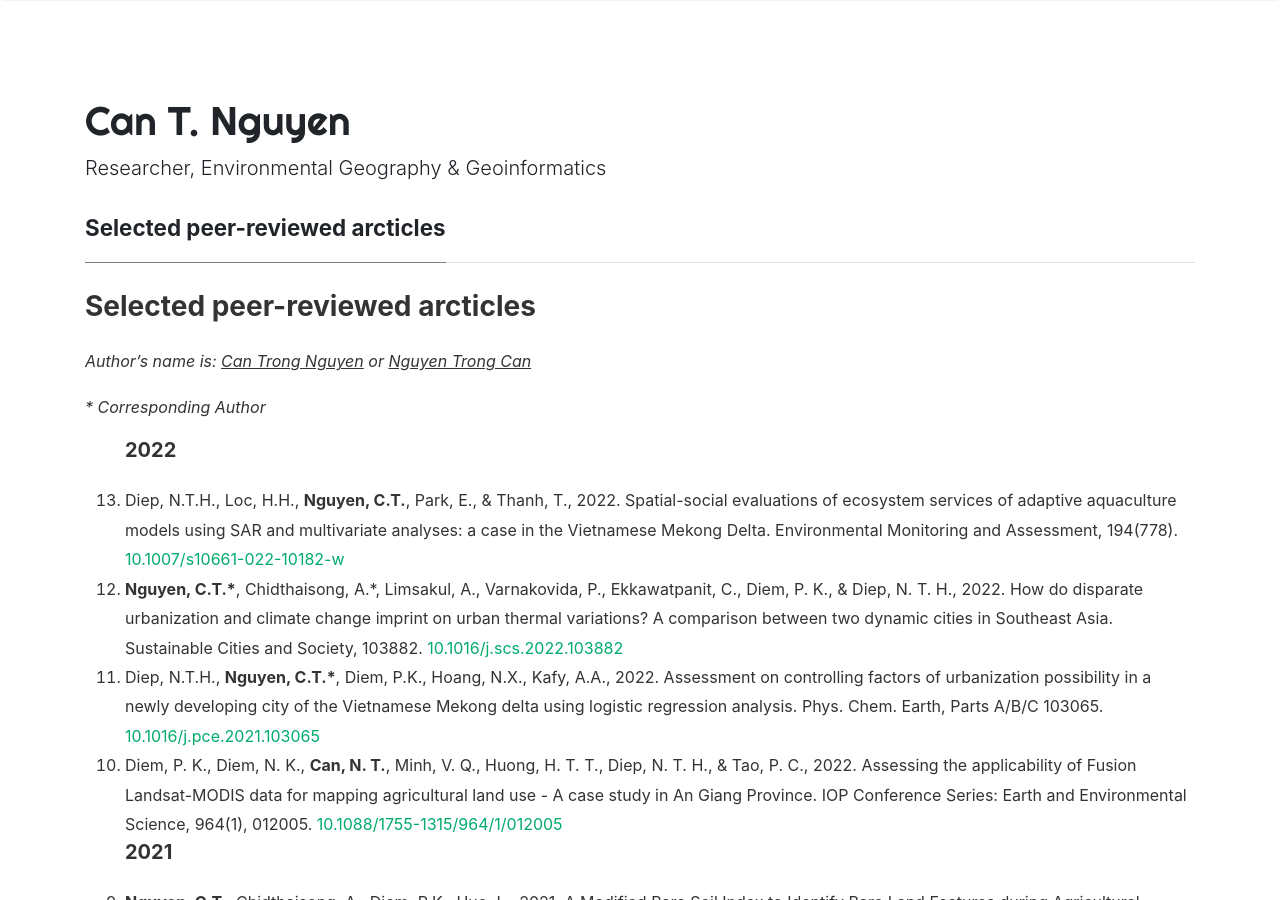
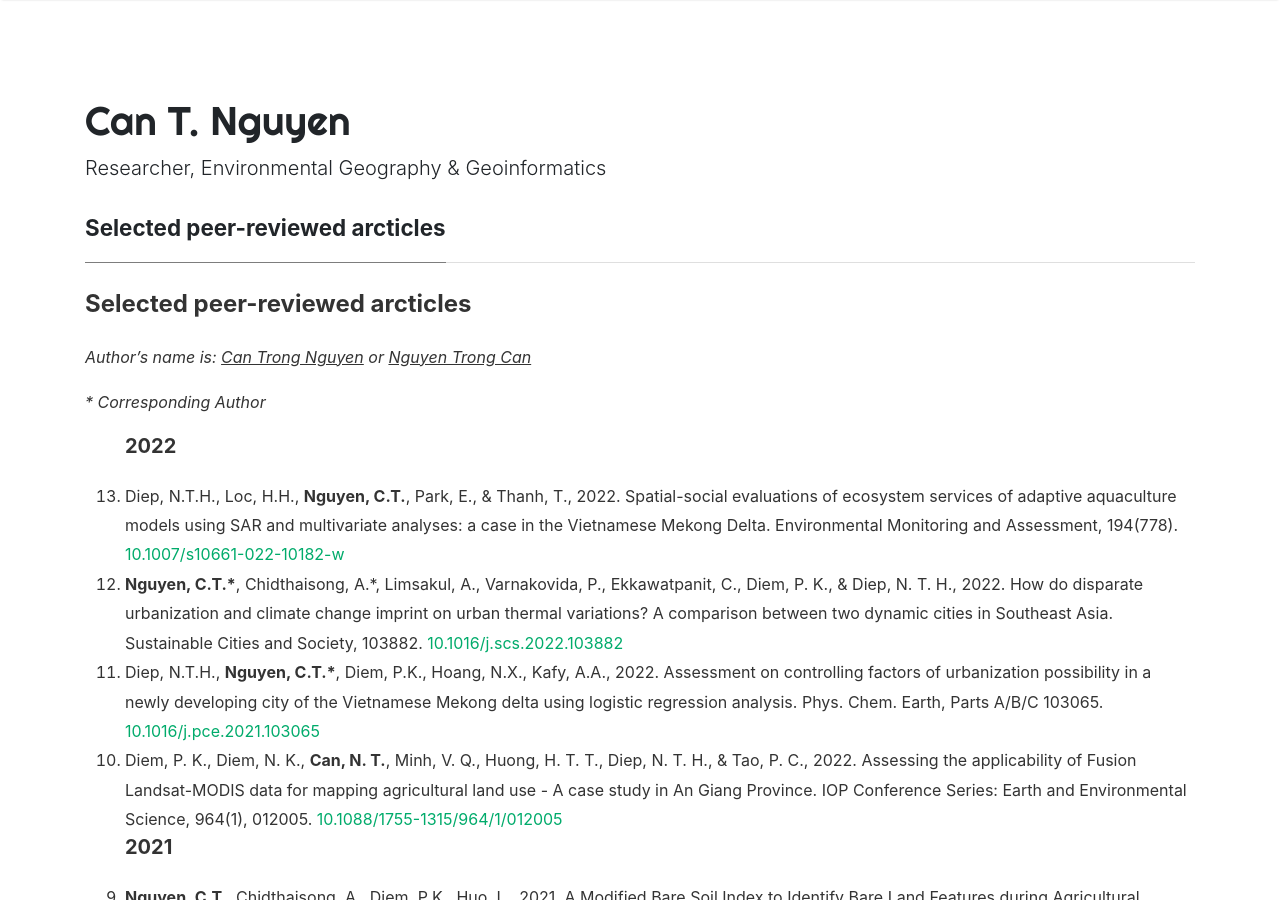
Before and after one commit to sangtrg/sangtrg, a Jekyll site: the page built from _pages/publications.md, in a window 1280 px wide and 900 px high. Built offline with Jekyll 4.4.1, drawn with Linux system fonts in a browser that asks for light colours; nearby versions of some CDN libraries.

Commit message:
update pub

```diff
--- a/_pages/publications.md
+++ b/_pages/publications.md
@@ -5,7 +5,7 @@ permalink: /publications
 #comments: true
 ---
 
-### Selected peer-reviewed arcticles
+#### Selected peer-reviewed arcticles
 <i>  Author's name is: <u>Can Trong Nguyen</u> or <u>Nguyen Trong Can </u> </i>
 
 <i> * Corresponding Author </i>
@@ -47,7 +47,7 @@ permalink: /publications
 </ol>
 <hr>
 
-### Conference presentations
+#### Conference presentations
 
 <ol reversed>
 
```
